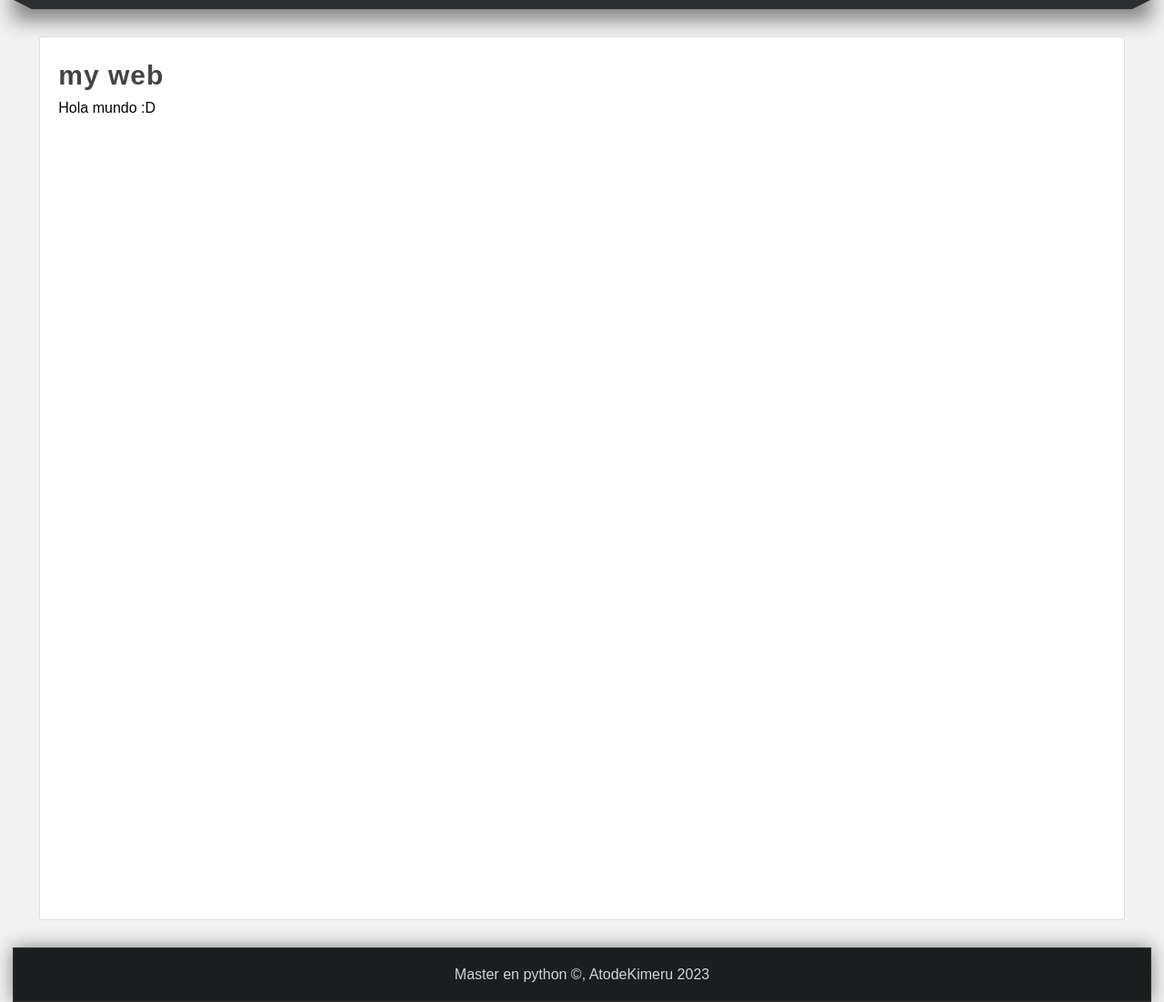
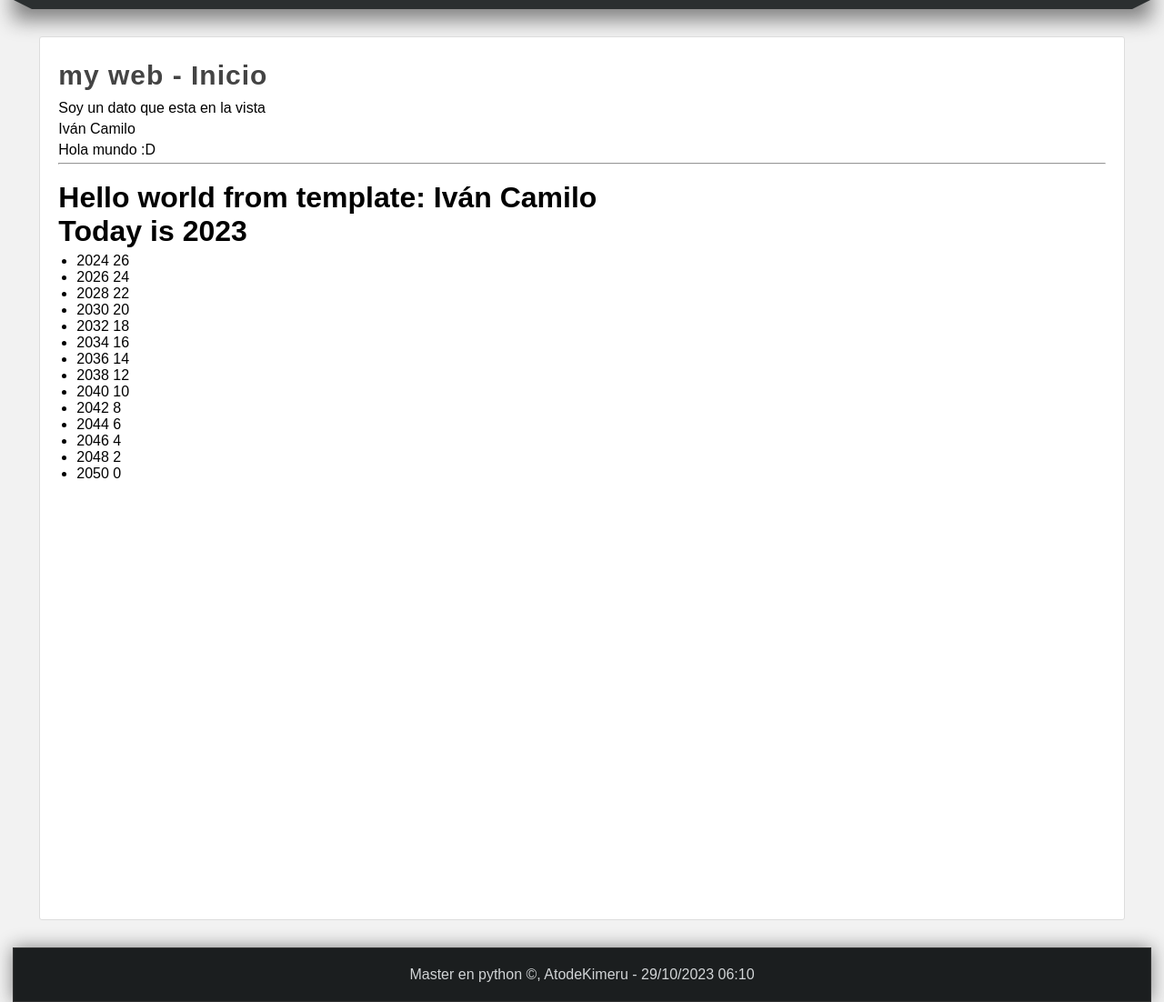
Before and after one commit to AtodeKimeru/udemy-django, a Django app: page / in a window 1280 px wide. Shown: the part 182-1284 px from the top of the page at 91% size. Run offline with Django 3.2, Linux system fonts and the light colour scheme.

Commit message:
template tags

```diff
--- a/myapp/static/css/styles.css
+++ b/myapp/static/css/styles.css
@@ -9,6 +9,16 @@
 
 body {
     background-color: #f2f2f2;
+}
+
+.box p, .box h2, .box h3, .box ul{
+    margin-top: 5px;
+    margin-bottom: 5px;
+}
+
+.box ul, .box ol{
+    margin-left: 20px;
+    margin-bottom: 10px;
 }
 
 /* Estilos cabecera */
--- /dev/null
+++ b/myapp/templates/fecha_actual.html
@@ -0,0 +1,19 @@
+<hr/>
+<br/>
+<h1>{{saludo}}: {{nombre}}</h1>
+<h1>Today is 2023</h1>
+<ul>
+    <!--  forloop.
+        first
+        last
+        counter
+        counter0
+     -->
+    {% for year in years %}
+        {% if year|divisibleby:2 %}
+            <li>{{year}} {{ forloop.revcounter0 }}</li>
+        {% endif %}
+    {% empty %}
+        <i>Any year here</i>
+    {% endfor %}
+</ul>
--- a/myapp/templates/index.html
+++ b/myapp/templates/index.html
@@ -4,7 +4,22 @@
 
 {% block content %}
 
-<h1 class="title">my web</h1>
-<p>Hola mundo :D</p>
-{{ years }}
+{% comment 'Nota para el comentario' %}
+<h1>Este comentario no será procesado o visto en el browser</h1>
+{% endcomment %}
+
+<h1 class="title">my web - {{title}}</h1>
+
+<p>{{ mi_variable }}</p>
+
+{% if nombre %}
+    <p>{{ nombre }}</p>
+{% else %}
+    <strong>No hay nombre</strong>
+{% endif %}
+
+    <p>Hola mundo :D</p>
+
+{% include 'fecha_actual.html' with saludo="Hello world from template" %} <!--only (to restrict variables)-->
+
 {% endblock %}
--- a/myapp/templates/layout.html
+++ b/myapp/templates/layout.html
@@ -26,13 +26,13 @@
     <nav>
         <ul>
             <li>
-                <a href="/">Inicio</a>
+                <a href="{% url 'index' %}">Inicio</a>
             </li>
             <li>
-                <a href="/contact">Contacto</a>
+                <a href="{% url 'contact' 'Iván' 'Barragán' %}">Contacto</a>
             </li>
             <li>
-                <a href="/page">Página</a>
+                <a href="{% url 'page' %}">Página</a>
             </li>
         </ul>
     </nav>
@@ -52,7 +52,7 @@
     </div>
 
     <footer>
-        Master en python &copy, AtodeKimeru 2023
+        Master en python &copy, AtodeKimeru - {% now "d/m/Y h:m" %}
     </footer>
 </body>
 
--- a/myapp/views.py
+++ b/myapp/views.py
@@ -2,15 +2,15 @@ from django.shortcuts import render, HttpResponse, redirect
 
 
 def index(request):
-    years = "<ul>"
-    n = 2023
-    for i in range(10):
-        n += i
-        years += f"<li>{n}</li>"
-    years += "</ul>"
+    years = range(2023, 2051)
+
+    nombre = 'Iván Camilo'
 
     return render(request, 'index.html', {
-        years: years,
+        'title': 'Inicio',
+        'years': years,
+        'mi_variable': 'Soy un dato que esta en la vista',
+        'nombre': nombre,
     })
 
 
```
